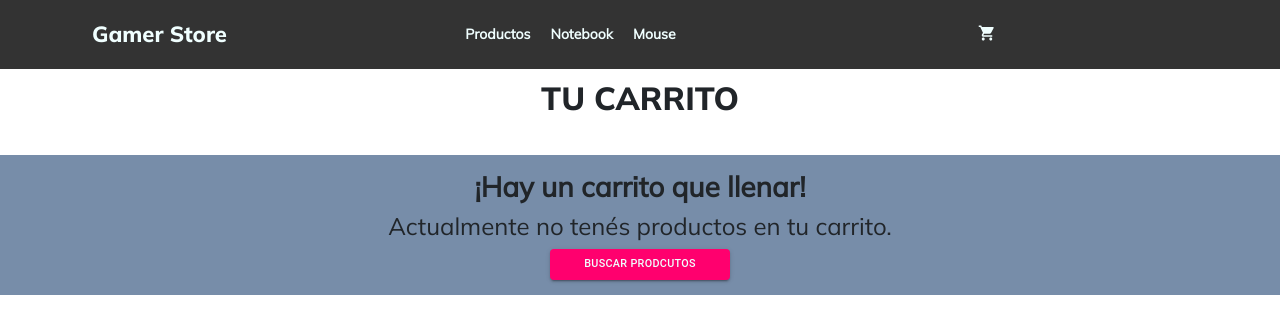
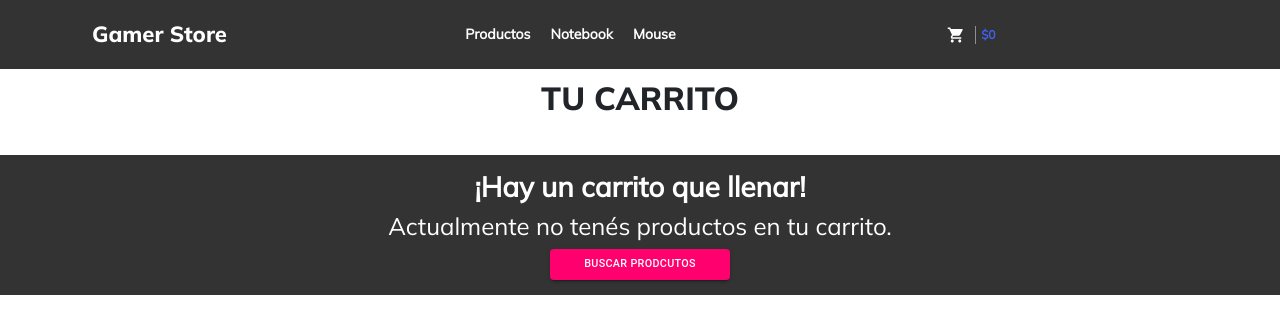
Before and after one commit to AgostinoNicolas/GamerStore-React-, a React (Create React App) app: page /cart in a window 1280 px wide. Shown: the top 334 px of the page. Built offline with nearby package versions, Linux system fonts and the light colour scheme.

Commit message:
se agrego README

```diff
--- a/package.json
+++ b/package.json
@@ -15,6 +15,7 @@
     "react-dom": "^17.0.2",
     "react-router-dom": "^6.3.0",
     "react-scripts": "5.0.0",
+    "sweetalert": "^2.1.2",
     "web-vitals": "^2.1.4"
   },
   "scripts": {
--- a/src/App.css
+++ b/src/App.css
@@ -2,15 +2,6 @@
   padding: 0%;
   margin: 0%;
 }
-
-.linkCart{
-  display: flex;
-  justify-content: end;
-  width: 300px;
-  margin-left: 10px;
-}
-
-
 
 @font-face{
   font-family: 'mulish-light';
@@ -36,7 +27,7 @@ body{
   font-family: 'mulish-regular' !important;
 }
 
-/* NAVBAR */
+/* ------ NAVBAR ------ */
 .bg-nav{
   background: rgba(51, 51, 51, 1);
 }
@@ -47,7 +38,7 @@ body{
 
 .linkNav{
   text-decoration: none !important;
-  color: azure;
+  color: #fff;
   font-size: 14px;
   font-weight: 600;
   margin-left: 10px;
@@ -57,11 +48,18 @@ body{
 
 .linkNav:hover{
   color: #8f8f8f;
+  line-height: 1.2  !important;
+  position: relative !important;
+  display: inline-block !important;
+  padding-top: 1px !important;
+  padding-bottom: 1px !important;
+  border-bottom: 1px solid #4361ee !important;
+
 }
 
 .logo{
   font-family: 'mulish-extraBold';
-  color: azure !important;
+  color: #fff !important;
   padding: 10px;
   font-size: 22px;
   font-weight: bold;
@@ -70,21 +68,56 @@ body{
 
 .logo .linkNavLogo{
   text-decoration: none !important;
-  color: azure;
+  color: #fff;
 }
 
 
+/* ------ CART WIDGET ------ */
+.linkCart{
+  display: flex;
+  justify-content: end;
+  width: 300px;
+  margin-left: 10px;
+  text-decoration: none !important;
+  color: #4361ee !important;
+  font-size: 12px;
+  font-weight: 700;
+}
+
+.containerCartWidgetNav{
+  display: flex;
+  align-items: center;
+}
+
+.containerCartNav{
+  margin-left: 10px !important;
+  padding-left: 5px;
+  border-left: 1px solid #8f8f8f;
+}
+
+.containerCartNav p{
+  margin-bottom: 0%;
+}
+
+.containerCartNav p{
+  text-decoration: none !important;
+}
+
 /* SHOPPINGCART */
 .shop-cart{
-  color:azure !important;
+  color:#fff !important;
 }
 
-.MuiSvgIcon-root{
+.shop-cart:hover{
+  color: #8f8f8f !important;
+}
+
+.shop-cart  .MuiSvgIcon-root {
   font-size: 18px !important;
 }
 
 
-/* PRODUCTS CONTAINER */
+/* ------ PRODUCTS CONTAINER ------ */
 .containerProducts{
   padding-top: 15px;
   border-bottom: 1px solid #dee2e6;
@@ -104,14 +137,15 @@ body{
   margin-bottom: 0% !important;
   font-size: 11px !important;
 }
+
 .productsPrice{
   font-weight: 600;
   font-size: 13px;
   margin-top: 5px !important;
   margin-bottom: 5px !important;
   color: #ff006e;
+}
 
-}
 .productsBtnContainer{
   display: flex;
   height: 100% ;
@@ -121,7 +155,7 @@ body{
 }
 
 
-/* BTN ADD TO CART */
+/* ------ BTN ADD TO CART ------ */
 .productsBtn{
   display: flex;
   flex-direction: column;
@@ -155,7 +189,8 @@ body{
 
 .btnAddToCart{
   background-color: #4361ee !important;
-  color: azure !important;
+  border: #4361ee !important;
+  color: #fff !important;
   font-size: 0.580rem !important;
   width: 160px !important;
 }
@@ -166,7 +201,7 @@ body{
 }
 
 
-/* BTN DETAIL */
+/* ------ BTN DETAIL ------ */
 .btnDetailContainer{
   display: flex;
   justify-content: center;
@@ -176,7 +211,7 @@ body{
   background-color: #4361ee !important;
   border: #4361ee !important;
   margin-bottom: 20px !important;
-  color: azure !important;
+  color: #fff !important;
   font-size: 0.580rem !important;
   width: 160px !important;
 }
@@ -190,43 +225,22 @@ body{
   text-decoration: none;
 }
 
-
-/* BTN CHECKOUT */
-.btnCheckout{
-  background-color: #ff006e !important;
-  border: #ff006e !important;
-  color: azure !important;
-  width: 160px;
-  font-size: 0.580rem !important;
-}
-
-.btnCheckout:hover{
-  background-color: #d1015b !important;
-  border: #d1015b !important;
-}
-
-.btnCheckoutLink{
-  text-decoration: none;
-  color: azure !important;
-  font-size: 0.580rem !important;
-}
-
-
-/* ITEM DETAIL */
+/* ------ ITEM DETAIL ------ */
 .containerItemDetail{
-  margin-top: 30px;
+  margin-top: 50px;
 }
 
 .itemDetailImg{
-  height: 400px;
-  width: 100%;
+  height: 250px;
+  width: 80%;
 }
 
 .itemDetailDescription{
   width: 500px;
 }
 .itemDetailDescription p{
-  font-size: 15px;
+  font-size: 12px;
+  line-height: 1.2rem;
 }
 
 .itemDetail{
@@ -243,29 +257,72 @@ body{
   display: flex;
   align-items: center;
   height: 400px;
+  justify-content: center;
+}
+
+.detailPriceTotal{
+  font-size: 16px;
+  color: #ff006e;
+  font-weight: 700;
+  margin-bottom: 20px;
+}
+
+/* STOCK */
+.stock{
+  font-size: 12px !important;
+  color: #8f8f8f;
+}
+
+/* ------ BTN CHECKOUT ------ */
+.btnCheckout{
+  background-color: #ff006e !important;
+  border: #ff006e !important;
+  color: #fff !important;
+  width: 160px;
+  font-size: 0.580rem !important;
+}
+
+.btnCheckout:hover{
+  background-color: #d1015b !important;
+  border: #d1015b !important;
+}
+
+.btnCheckoutLink{
+  text-decoration: none;
+  color: #fff !important;
+  font-size: 0.580rem !important;
 }
 
 
-/* STOCK */
-.stock{
-  font-size: 12px;
-  color: #8f8f8f;
-}
-
-
-/* EMPTY CART */
+/* ------ EMPTY CART ------ */
 .conatinerEmptyCart{
   display: flex;
   justify-content: center;
   text-align: center;
   margin-top: 30px;
-  background-color: #778da9;
+  background-color:rgba(51, 51, 51, 1);
+  color: #fff;
   padding-top: 15px;
   padding-bottom: 15px;
 }
 
 
-/* CART */
+/* BTN SEARCH PRODUCTS */
+.btnSearchProducts{
+  background-color: #ff006e !important;
+  border: #ff006e !important;
+  color: #fff !important;
+  font-size: 0.675rem !important;
+  width: 180px;
+}
+
+.btnSearchProducts:hover{
+  background-color: #d1015b !important;
+  border: #d1015b !important;
+}
+
+
+/* ------ CART ------ */
 .containerTitleCart{
   display: flex;
   justify-content: center;
@@ -279,12 +336,7 @@ body{
 
 }
 
-.containerRemoveCart{
-  display: flex;
-  justify-content: right;
-  margin-bottom: 30px;
-}
-
+/* BTN CONTINUE SHOPPING */
 .containerContinueShop{
   display: flex;
   justify-content: left;
@@ -292,15 +344,13 @@ body{
 
 }
 
-
-/* BTN CONTINUE SHOPPING */
 .btnContinueShoplLink{
   text-decoration: none;
 }
 
 .btnContinueShop{
   background-color: #4361ee !important;
-  border: #3b53c0 !important;
+  border: #4361ee !important;
   color: azure !important;
   font-size: 0.580rem !important;
   width: 180px;
@@ -311,11 +361,18 @@ body{
   border: #3b53c0 !important;
 }
 
+
 /* BTN EMPTY CART */
+.containerRemoveCart{
+  display: flex;
+  justify-content: right;
+  margin-bottom: 30px;
+}
+
 .emptyCart{
   background-color: #4361ee !important;
-  border: #3b53c0 !important;
-  color: azure !important;
+  border: #4361ee !important;
+  color: #fff !important;
   font-size: 0.580rem !important;
   width: 180px;
 }
@@ -326,7 +383,7 @@ body{
 }
 
 
-/*  ITEM CART */
+/* ------  ITEM CART ------ */
 .containerCart{
   display: flex;
   justify-content: space-between;
@@ -353,18 +410,23 @@ body{
   height: 90px;
 }
 
-.containerprice p{
+.containerPrice p{
   font-size: 12px !important;
   margin-bottom: 5px !important;
 }
 
 
 /* BTN DELETE ITEM */
+.containerBtnDeleteItem{
+  display: flex;
+  justify-content: center;
+}
+
 .btnDeleteItem{
   background-color: #4361ee !important;
-  border: #3b53c0 !important;
-
-  width: 0%;
+  border: #4361ee !important;
+  width: 20px !important;
+  padding: 3px !important;
 }
 
 .btnDeleteItem:hover{
@@ -372,26 +434,16 @@ body{
   border: #3b53c0 !important;
 }
 
-.DeleteForeverIcon{
-  font-size: 16px !important;
+.btnDeleteItem .MuiSvgIcon-root{
+  font-size: 14px !important;
 }
 
-/* BTN SEARCH PRODUCTS */
-.btnSearchProducts{
-  background-color: #ff006e !important;
-  border: #ff006e !important;
-  color: azure !important;
-  font-size: 0.675rem !important;
-  width: 180px;
-}
-
-.btnSearchProducts:hover{
-  background-color: #d1015b !important;
-  border: #d1015b !important;
+.MuiButton-root{
+  min-width: 5% !important;
 }
 
 
-/* ORDER SUMMAY */
+/* ------ ORDER SUMMAY ------ */
 .containerOrderSummary{
   width: 30%;
 }
@@ -399,7 +451,7 @@ body{
 .orderSummary{
   border: 1px solid #dee2e6 ;
   border-radius: 6px;
-  padding: 15px;
+  padding: 25px;
 }
 
 .titleOrderSummary{
@@ -414,13 +466,25 @@ body{
   justify-content: space-between;
 }
 
-.orderTotal{
+.orderSubTotal{
   font-weight: 700;
-  font-size: 14px;
+  font-size: 12px;
 }
 
-.orderPrecio{
+.orderTotal{
+  text-transform: uppercase;
+  font-size: 14px;
+  font-weight: 800;
+}
+
+.orderPrice{
   font-size: 12px;
+}
+
+.orderPriceTotal{
+  font-size: 14px;
+  color: #ff006e;
+  font-weight: 700;
 }
 
 
@@ -433,7 +497,7 @@ body{
 .checkoutNow{
   background-color: #ff006e !important;
   border: #ff006e !important;
-  color: azure !important;
+  color: #fff !important;
   font-size: 0.675rem !important;
   width: 180px;
 }
@@ -442,3 +506,15 @@ body{
   background-color: #d1015b !important;
   border: #d1015b !important;
 }
+
+
+.swal-modal {
+  background-color: #8f8f8f;
+  color: #fff;
+}
+
+.swal-text{
+  color: #fff;
+  font-size: 16px;
+  font-weight: 600;
+}
--- a/src/components/CartWidget.jsx
+++ b/src/components/CartWidget.jsx
@@ -8,9 +8,16 @@ const CartWidget = () =>{
     const test = useContext(CartContext);
     return(
         <>
-            <Badge  className='shop-cart' badgeContent={test.calcItemsQty(0)} color="error">
-                <ShoppingCartIcon />
-            </Badge>
+            <div className='containerCartWidgetNav'>
+                <Badge  className='shop-cart' badgeContent={test.calcItemsQty(0)} color="error">
+                    <ShoppingCartIcon />
+                </Badge>
+                <div className='containerCartNav'>
+                    {
+                        test.cartList.length > 0 ? (<p>${test.calcTotal()}</p>) : (<p>$0</p>)
+                    }
+                </div>
+            </div>
         </>
     );
 }
--- a/src/components/Item.jsx
+++ b/src/components/Item.jsx
@@ -1,4 +1,3 @@
-import ItemCount from "./ItemCount";
 import { Button } from "@material-ui/core";
 import { Link } from "react-router-dom";
 import { Container, Col, Row } from "react-bootstrap";
--- a/src/components/ItemDetail.jsx
+++ b/src/components/ItemDetail.jsx
@@ -3,6 +3,7 @@ import ItemCount from "./ItemCount";
 import Checkout from "./Checkout";
 import { CartContext } from "./CartContext";
 import { Container, Col, Row } from "react-bootstrap";
+import swal from "sweetalert";
 
 const ItemDetail = ({ items }) => {
     const [itemCount, setItemCount] = useState(0);
@@ -10,7 +11,10 @@ const ItemDetail = ({ items }) => {
 
 
     const onAdd = (qty) => {
-        alert("Has seleccionado " + qty + " articulos");
+        swal ( "Se agregaron " + qty + " articulos a Tu Carrito." , {
+            button: false,
+            timer: "1500",
+          } ) ;
         setItemCount(qty);
         test.addToCart(items, qty);
     }
@@ -31,7 +35,7 @@ const ItemDetail = ({ items }) => {
                             <p><b>Almacenamiento:</b> {items.almacenamiento}</p>
                             <p><b>Pantalla:</b> {items.pantalla}</p>
                         </div>
-                        <b>Precio: ${items.precio}</b>
+                        <p className="detailPriceTotal">Precio: ${items.precio}</p>
                         <p className="stock">Stock: {items.stock}</p>
                     </div>
                 </Col>
--- a/src/components/ItemDetailContainer.jsx
+++ b/src/components/ItemDetailContainer.jsx
@@ -4,8 +4,6 @@ import { useParams } from "react-router-dom";
 import ItemDetail from './ItemDetail';
 import { doc, getDoc } from "firebase/firestore";
 import db from '../components/utils/firebaseConfig';
-/* import customFetch from "./utils/customFetch";
-import data from "./utils/data"; */
 
 
 const ItemDetailContainer = () => {
--- a/src/components/ItemListContainer.jsx
+++ b/src/components/ItemListContainer.jsx
@@ -1,7 +1,5 @@
 import React from 'react';
-/* import customFetch from './utils/customFetch'; */
 import { useEffect, useState } from 'react';
-/* import data from './utils/data'; */
 import ItemList from './ItemList';
 import { useParams } from 'react-router-dom';
 import { firestoreFetch } from './utils/firestoreFetch';
--- a/src/components/Navbar.jsx
+++ b/src/components/Navbar.jsx
@@ -11,7 +11,6 @@ const NavBar = () =>{
                 <Container>
                     <Navbar.Brand className='logo'><Link className='linkNavLogo' to='/'>Gamer Store
                     </Link></Navbar.Brand>
-
                     <Navbar.Toggle aria-controls="basic-navbar-nav" />
                     <Navbar.Collapse id="basic-navbar-nav">
                     <Nav className='navProductos'>
@@ -21,7 +20,6 @@ const NavBar = () =>{
                         <Link className='linkCart' to='cart'><CartWidget /></Link>
                     </Nav>
                     </Navbar.Collapse>
-
                 </Container>
             </Navbar>
         </header>
```
Also changed, not shown: src/components/Cart.jsx (+7 -5 lines), src/components/OrderSummary.jsx (+6 -6 lines), 2 other files (tests, documents, lock files or other folders).
